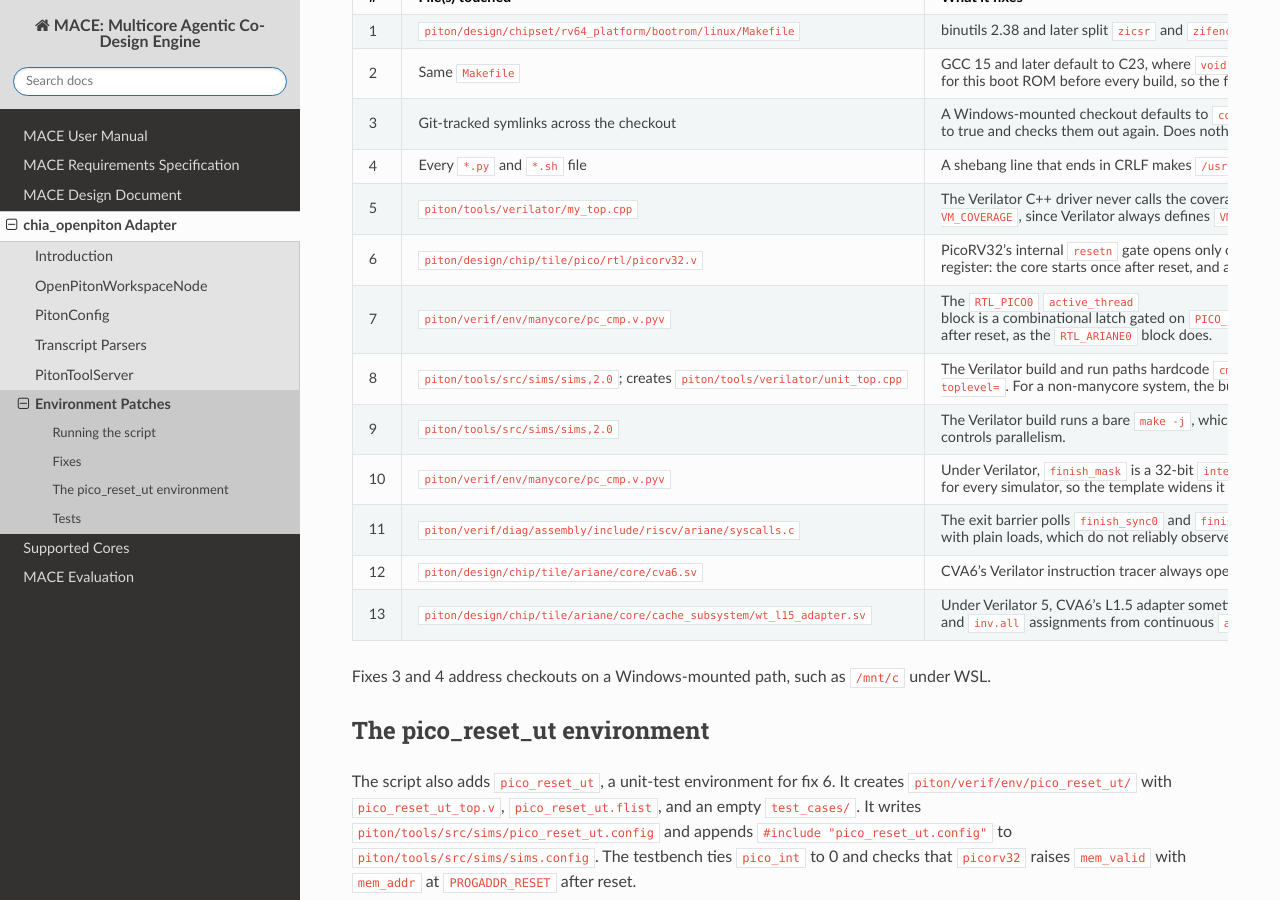
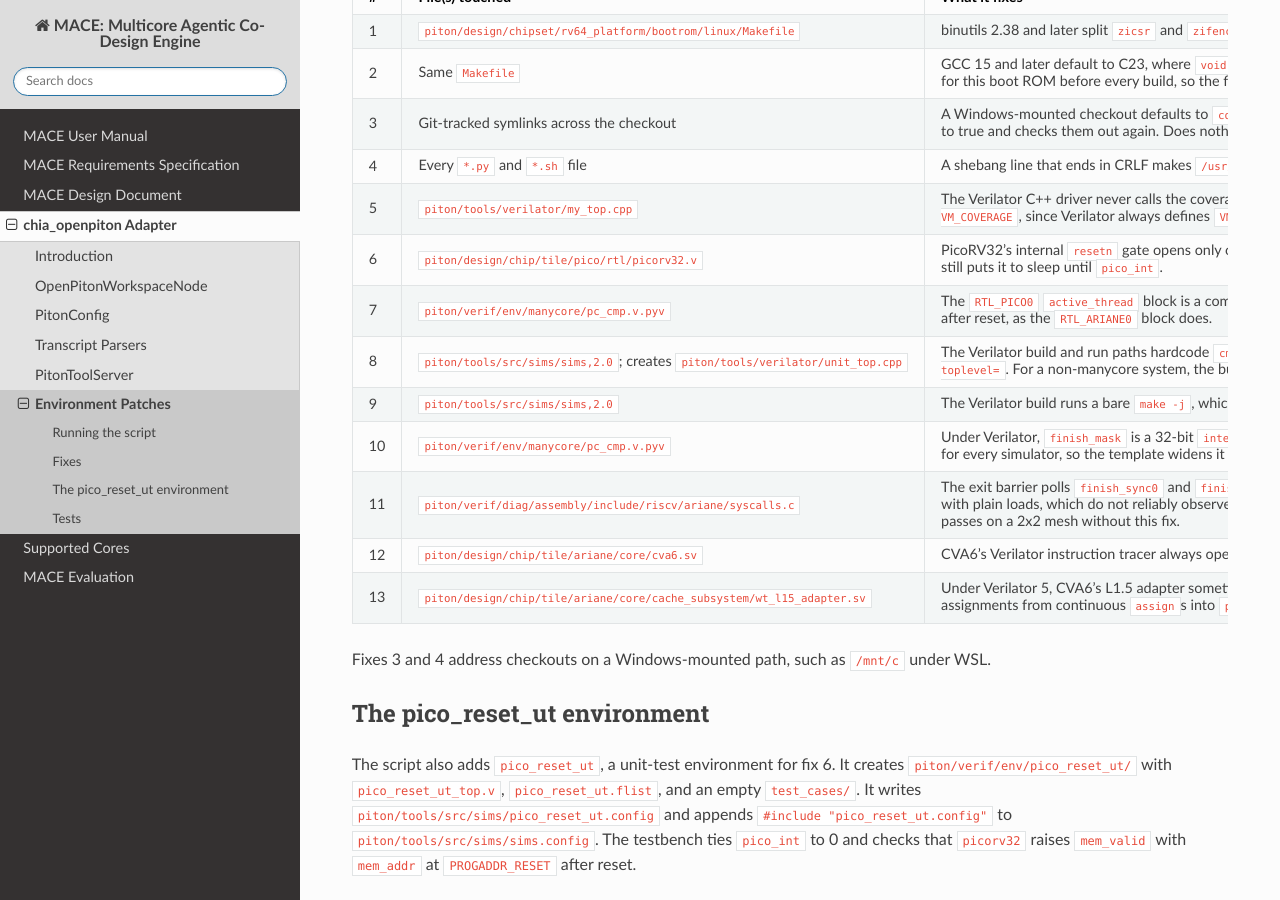
Before and after one commit to ranaumarnadeem/MACE, a Sphinx documentation site: the page built from docs/04_chia_openpiton/environment_patches.md, in a window 1280 px wide and 900 px high, scrolled down 907 px. Built offline with Sphinx 7.4.7 and the Read the Docs theme 3.1.0, drawn with Linux system fonts in a browser that asks for light colours.

Commit message:
docs: with fix 13, barrier_atomic.c passes without fix 11

```diff
--- a/docs/04_chia_openpiton/environment_patches.md
+++ b/docs/04_chia_openpiton/environment_patches.md
@@ -37,7 +37,7 @@
 | 8 | `piton/tools/src/sims/sims,2.0`; creates `piton/tools/verilator/unit_top.cpp` | The Verilator build and run paths hardcode `cmp_top` and `Vcmp_top` and ignore `-toplevel=`, so no non-manycore `-sys=` environment builds under Verilator. Makes the Verilator build and run steps honour `-toplevel=`. For a non-manycore system, the build uses `unit_top.cpp`, a generic C++ driver, in place of `my_top.cpp`, and passes the generated top-level class as `-CFLAGS -DMACE_UNIT_TOP=V<toplevel>`. |
 | 9 | `piton/tools/src/sims/sims,2.0` | The Verilator build runs a bare `make -j`, which overrides `MAKEFLAGS` and can exhaust memory on a large mesh such as a 4x4 Ariane build. Removes the bare `-j` from the make line that fix 8 writes, so `MAKEFLAGS` controls parallelism. |
 | 10 | `piton/verif/env/manycore/pc_cmp.v.pyv` | Under Verilator, `finish_mask` is a 32-bit `integer`, while `active_thread` and `good` widen per tile. The mask truncates past 8 tiles, so a 4x4 run passes once 8 of its 16 tiles finish. Declares `finish_mask` as `reg [31:0]` for every simulator, so the template widens it too. |
-| 11 | `piton/verif/diag/assembly/include/riscv/ariane/syscalls.c` | The exit barrier polls `finish_sync0` and `finish_sync1` with plain loads, which do not reliably observe other tiles' atomic updates. On a multi-tile mesh every hart but the last spins forever. Polls through an atomic fetch-add of zero (`ATOMIC_FETCH_OP`). |
+| 11 | `piton/verif/diag/assembly/include/riscv/ariane/syscalls.c` | The exit barrier polls `finish_sync0` and `finish_sync1` with plain loads, which do not reliably observe other tiles' atomic updates. On a multi-tile mesh every hart but the last spins forever. Polls through an atomic fetch-add of zero (`ATOMIC_FETCH_OP`). Fix 13 fixes the cause, and with fix 13 `barrier_atomic.c` passes on a 2x2 mesh without this fix. |
 | 12 | `piton/design/chip/tile/ariane/core/cva6.sv` | CVA6's Verilator instruction tracer always opens `trace_hart_00.dasm`, so all tiles write one file. Names the file `trace_hart_<hart_id>.dasm`. |
 | 13 | `piton/design/chip/tile/ariane/core/cache_subsystem/wt_l15_adapter.sv` | Under Verilator 5, CVA6's L1.5 adapter sometimes drops cache invalidations, so an L1D keeps stale lines and a plain load misses another tile's update; [Ariane (CVA6)](../05_mace_cores/ariane.md) describes the cause. Moves the adapter's four `inv.vld` and `inv.all` assignments from continuous `assign`s into `p_rtrn_logic`, as upstream CVA6 does in [cva6#2809](https://github.com/openhwgroup/cva6/pull/2809). |
 
```
